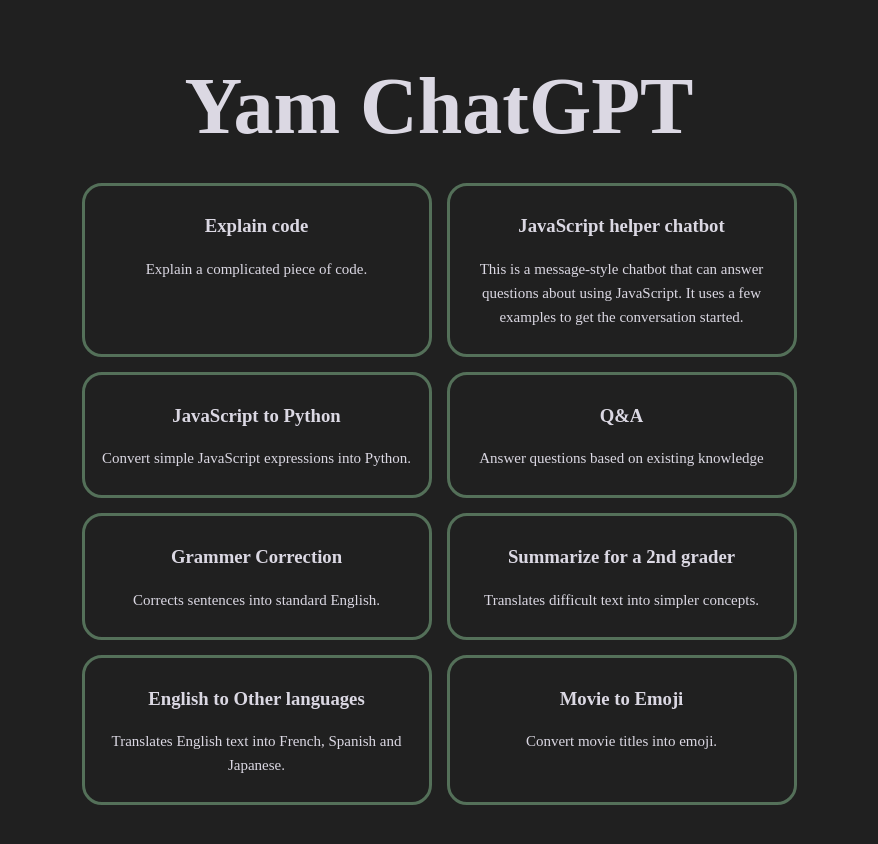
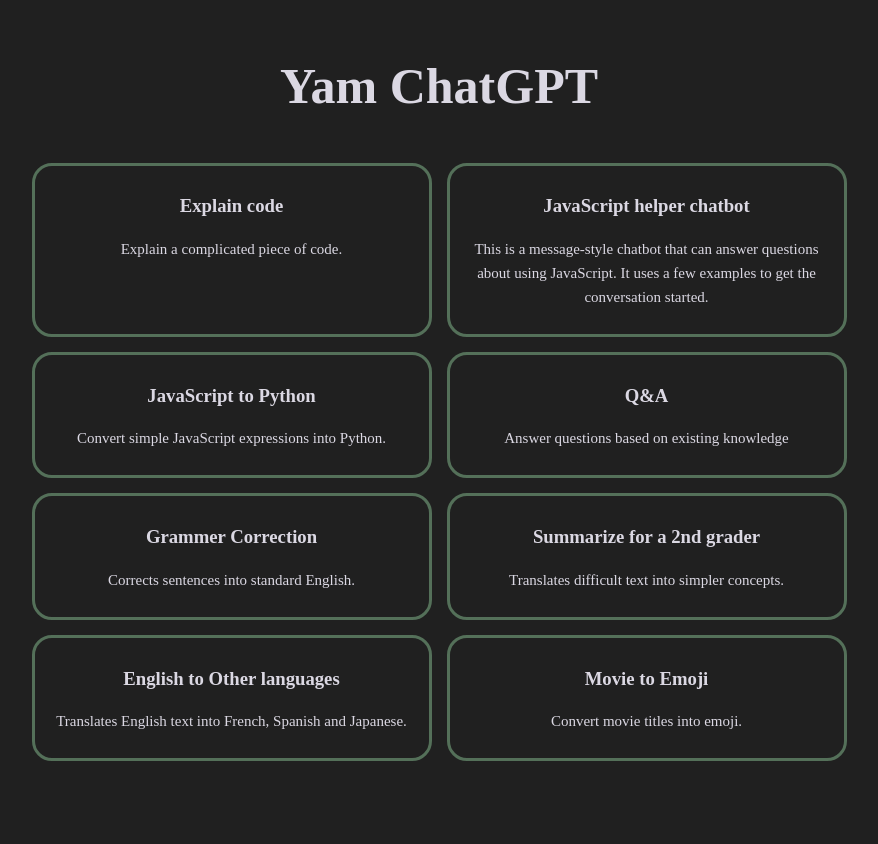
Before and after one commit to yamina169/ChatGPT-clone, a React (Vite) app: page / in a window 1280 px wide. Shown: the whole page, without its empty margins (201-1079 px from the left). After the commit the page ends 801 px from the top, so only its background shows below. Built offline with nearby package versions, Linux system fonts and the light colour scheme.

Commit message:
Update App.css

```diff
--- a/src/App.css
+++ b/src/App.css
@@ -7,12 +7,12 @@
 }
 .heading {
  font-family: 'Times New Roman', Times, serif;
- font-size: 80px;
+ font-size: 50px;
 }
 
 .grid-main {
   display: grid;
-  grid-template-columns: 350px 350px;
+  grid-template-columns:400px 400px;
 
   gap: 15px;
   margin-top: 65px;
```
